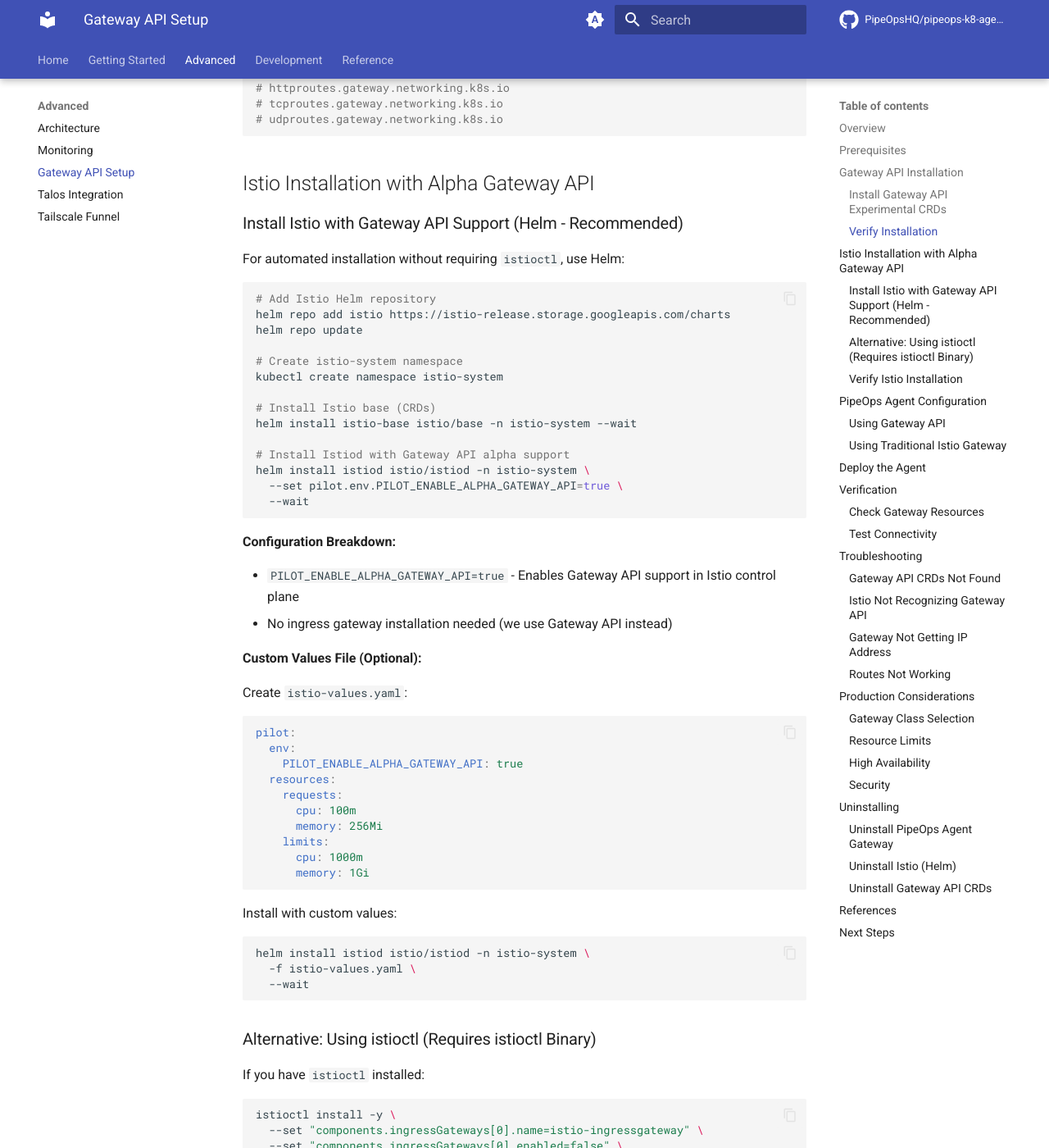
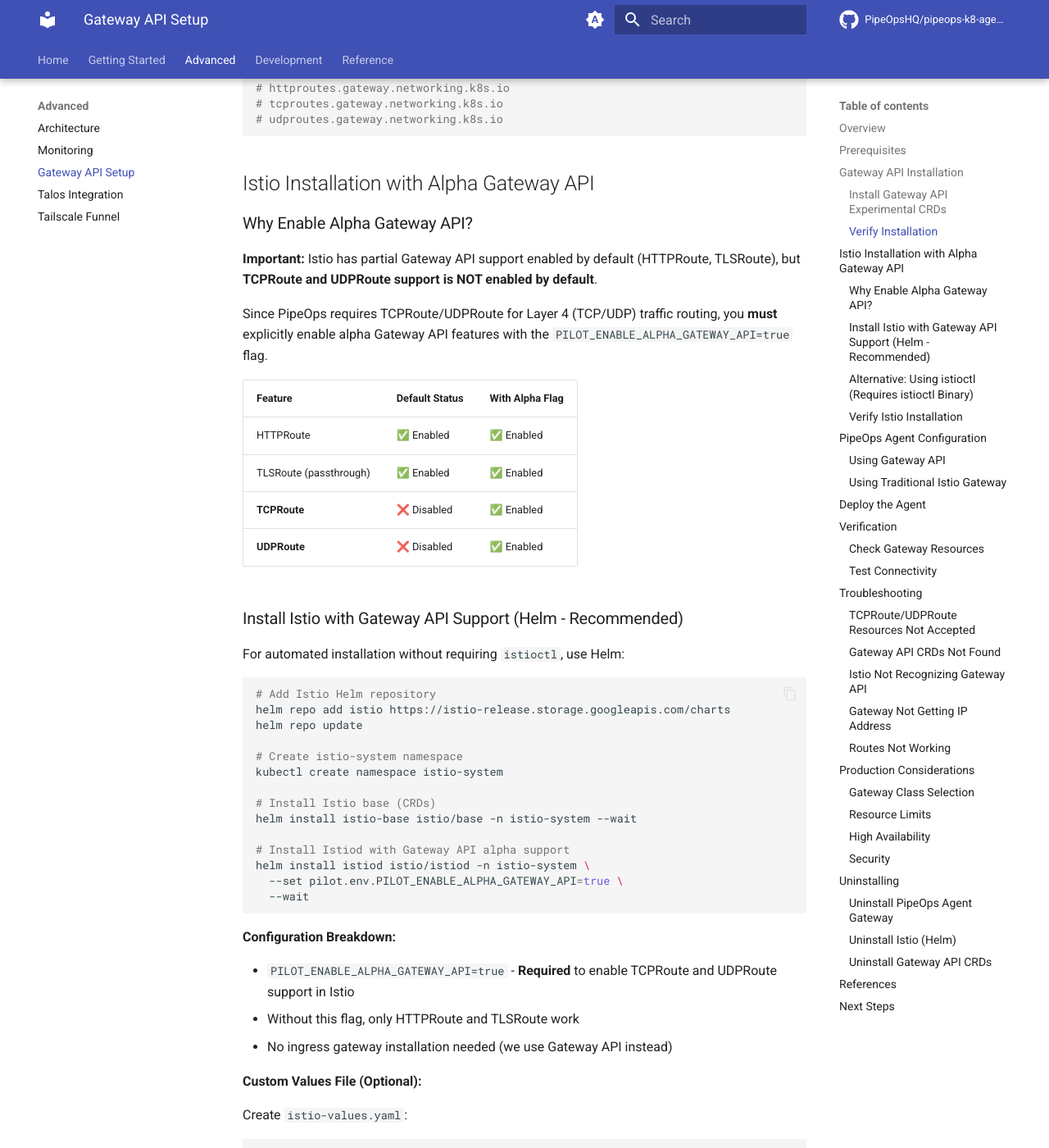
Before and after one commit to PipeOpsHQ/pipeops-k8-agent, an MkDocs documentation site: the page built from docs/advanced/gateway-api-setup.md, in a window 1280 px wide and 1400 px high, scrolled down 1296 px. Shown: the whole window at 82% size. Built offline with MkDocs 1.6.1 and Material for MkDocs 9.7.7, drawn with Linux system fonts in a browser that asks for light colours; comment, search, counter and statistics services are not loaded; the version menu is left out; some of the changed text lies outside the part shown.

Commit message:
docs: Clarify that TCPRoute/UDPRoute requires PILOT_ENABLE_ALPHA_GATEWAY_API
- Add explanation that Gateway API alpha features are NOT enabled by default
- Create comparison table showing what's enabled with/without the flag
- Add troubleshooting section for when TCPRoute/UDPRoute don't work
- Emphasize that HTTPRoute works by default but TCPRoute requires the flag
- Add note to installation script about requirement

````diff
--- a/docs/advanced/gateway-api-setup.md
+++ b/docs/advanced/gateway-api-setup.md
@@ -55,6 +55,19 @@
 
 ## Istio Installation with Alpha Gateway API
 
+### Why Enable Alpha Gateway API?
+
+**Important:** Istio has partial Gateway API support enabled by default (HTTPRoute, TLSRoute), but **TCPRoute and UDPRoute support is NOT enabled by default**.
+
+Since PipeOps requires TCPRoute/UDPRoute for Layer 4 (TCP/UDP) traffic routing, you **must** explicitly enable alpha Gateway API features with the `PILOT_ENABLE_ALPHA_GATEWAY_API=true` flag.
+
+| Feature | Default Status | With Alpha Flag |
+|---------|---------------|-----------------|
+| HTTPRoute | ✅ Enabled | ✅ Enabled |
+| TLSRoute (passthrough) | ✅ Enabled | ✅ Enabled |
+| **TCPRoute** | ❌ Disabled | ✅ Enabled |
+| **UDPRoute** | ❌ Disabled | ✅ Enabled |
+
 ### Install Istio with Gateway API Support (Helm - Recommended)
 
 For automated installation without requiring `istioctl`, use Helm:
@@ -78,7 +91,8 @@
 
 **Configuration Breakdown:**
 
-- `PILOT_ENABLE_ALPHA_GATEWAY_API=true` - Enables Gateway API support in Istio control plane
+- `PILOT_ENABLE_ALPHA_GATEWAY_API=true` - **Required** to enable TCPRoute and UDPRoute support in Istio
+- Without this flag, only HTTPRoute and TLSRoute work
 - No ingress gateway installation needed (we use Gateway API instead)
 
 **Custom Values File (Optional):**
@@ -263,6 +277,30 @@
 
 ## Troubleshooting
 
+### TCPRoute/UDPRoute Resources Not Accepted
+
+**Symptom:** Gateway accepts the configuration but TCPRoute/UDPRoute resources show `Accepted: False` or are ignored.
+
+**Cause:** `PILOT_ENABLE_ALPHA_GATEWAY_API` flag not enabled in Istio.
+
+```bash
+# Check if the flag is enabled
+kubectl get deployment istiod -n istio-system -o yaml | grep PILOT_ENABLE_ALPHA_GATEWAY_API
+
+# Should return:
+# - name: PILOT_ENABLE_ALPHA_GATEWAY_API
+#   value: "true"
+
+# If not found, upgrade Istio with the flag
+helm upgrade istiod istio/istiod -n istio-system \
+  --set pilot.env.PILOT_ENABLE_ALPHA_GATEWAY_API=true \
+  --reuse-values \
+  --wait
+
+# Restart istiod pods
+kubectl rollout restart deployment/istiod -n istio-system
+```
+
 ### Gateway API CRDs Not Found
 
 If you see errors about TCPRoute or UDPRoute not being found:
````
Also changed, not shown: 1 other file.
